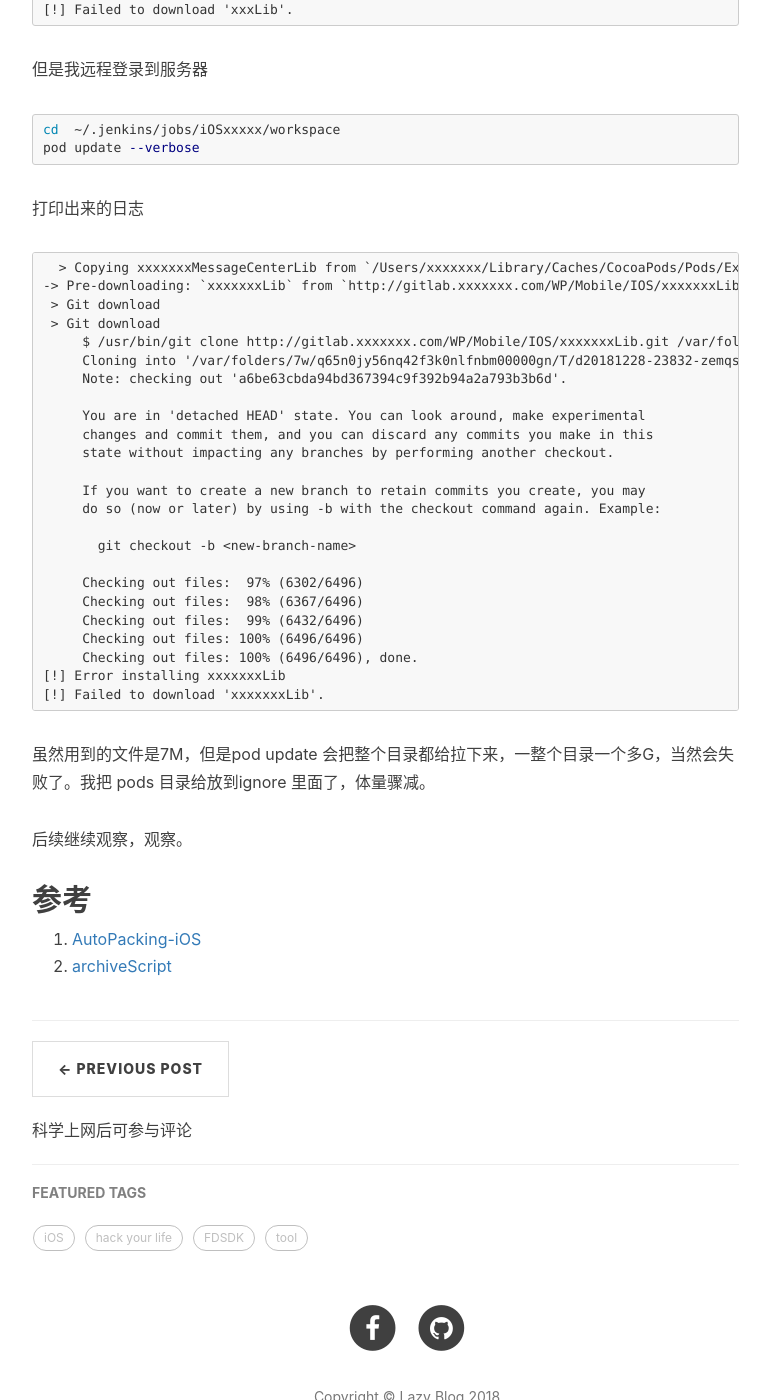
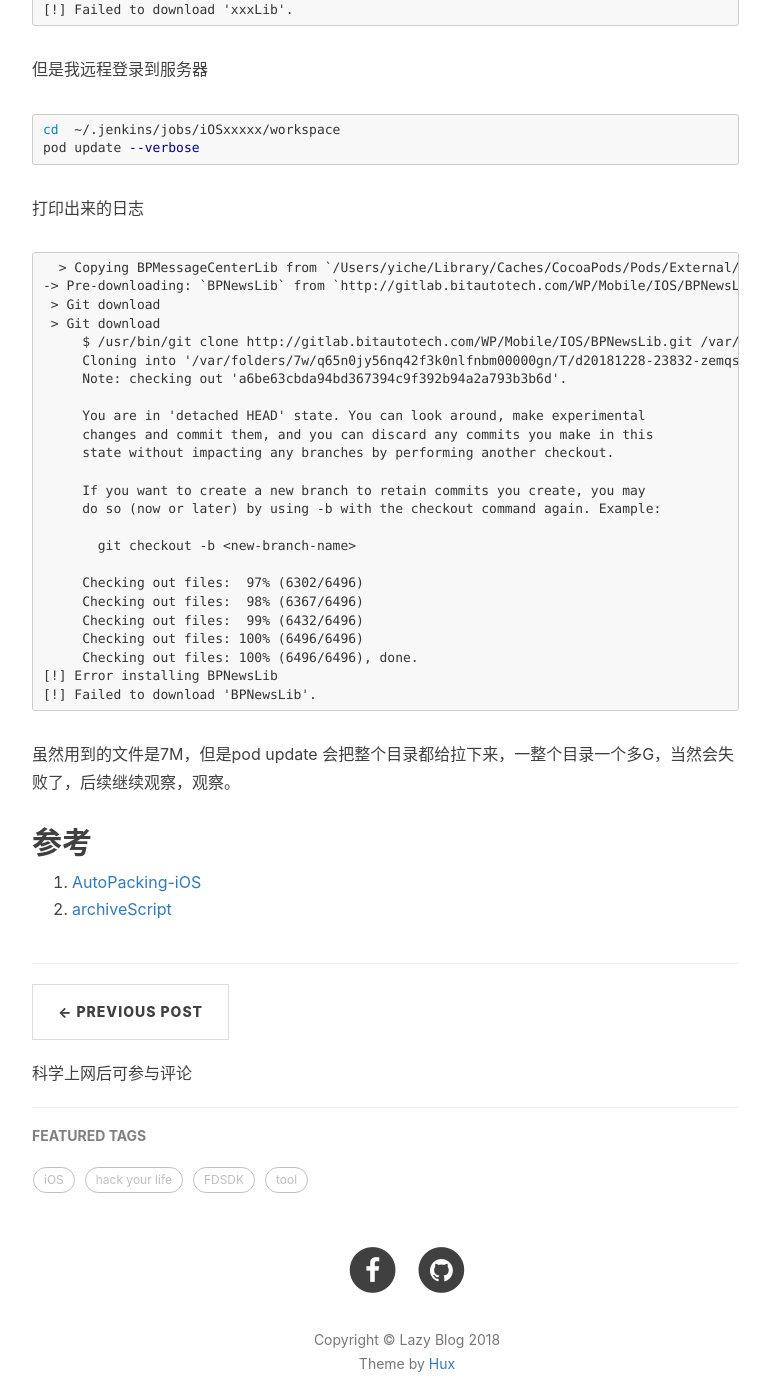
Before and after one commit to toolazytoname/toolazytoname.github.io, a Jekyll site: the page built from _posts/2018-12-27-package.markdown, in a window 1280 px wide and 1400 px high, scrolled down 6362 px. Shown: the whole window, without its empty margins (233-1003 px from the left). Built offline with Jekyll 4.4.1, drawn with Linux system fonts in a browser that asks for light colours; nearby versions of some CDN libraries; comment, search, counter and statistics services are not loaded; some of the changed text lies outside the part shown.

Commit message:
edit 2018-12-27-package.markdown

```diff
--- a/_posts/2018-12-27-package.markdown
+++ b/_posts/2018-12-27-package.markdown
@@ -39,6 +39,8 @@ tags:
       3. Podfile
 
       4. podfile.lock.
+
+
 
 
 ## 工作目录结构
@@ -359,11 +361,11 @@ pod update --verbose
 打印出来的日志
 
 ~~~
-  > Copying xxxxxxxMessageCenterLib from `/Users/xxxxxxx/Library/Caches/CocoaPods/Pods/External/xxxxxxxMessageCenterLib/ac0999518905dfaeb4412e75cb70102e` to `Pods/xxxxxxxMessageCenterLib`
--> Pre-downloading: `xxxxxxxLib` from `http://gitlab.xxxxxxx.com/WP/Mobile/IOS/xxxxxxxLib.git`, tag `0.4.5`
+  > Copying BPMessageCenterLib from `/Users/yiche/Library/Caches/CocoaPods/Pods/External/BPMessageCenterLib/ac0999518905dfaeb4412e75cb70102e` to `Pods/BPMessageCenterLib`
+-> Pre-downloading: `BPNewsLib` from `http://gitlab.bitautotech.com/WP/Mobile/IOS/BPNewsLib.git`, tag `0.4.5`
  > Git download
  > Git download
-     $ /usr/bin/git clone http://gitlab.xxxxxxx.com/WP/Mobile/IOS/xxxxxxxLib.git /var/folders/7w/q65n0jy56nq42f3k0nlfnbm00000gn/T/d20181228-23832-zemqsr --template= --single-branch --depth 1 --branch 0.4.5
+     $ /usr/bin/git clone http://gitlab.bitautotech.com/WP/Mobile/IOS/BPNewsLib.git /var/folders/7w/q65n0jy56nq42f3k0nlfnbm00000gn/T/d20181228-23832-zemqsr --template= --single-branch --depth 1 --branch 0.4.5
      Cloning into '/var/folders/7w/q65n0jy56nq42f3k0nlfnbm00000gn/T/d20181228-23832-zemqsr'...
      Note: checking out 'a6be63cbda94bd367394c9f392b94a2a793b3b6d'.
 
@@ -381,13 +383,11 @@ pod update --verbose
      Checking out files:  99% (6432/6496)
      Checking out files: 100% (6496/6496)
      Checking out files: 100% (6496/6496), done.
-[!] Error installing xxxxxxxLib
-[!] Failed to download 'xxxxxxxLib'.
+[!] Error installing BPNewsLib
+[!] Failed to download 'BPNewsLib'.
 ~~~
 
-虽然用到的文件是7M，但是pod update 会把整个目录都给拉下来，一整个目录一个多G，当然会失败了。我把 pods 目录给放到ignore 里面了，体量骤减。
-
-后续继续观察，观察。
+虽然用到的文件是7M，但是pod update 会把整个目录都给拉下来，一整个目录一个多G，当然会失败了，后续继续观察，观察。
 
 
 
```
Also changed, not shown: other parts of _posts/2018-12-27-package.markdown (+2 -2 lines).
